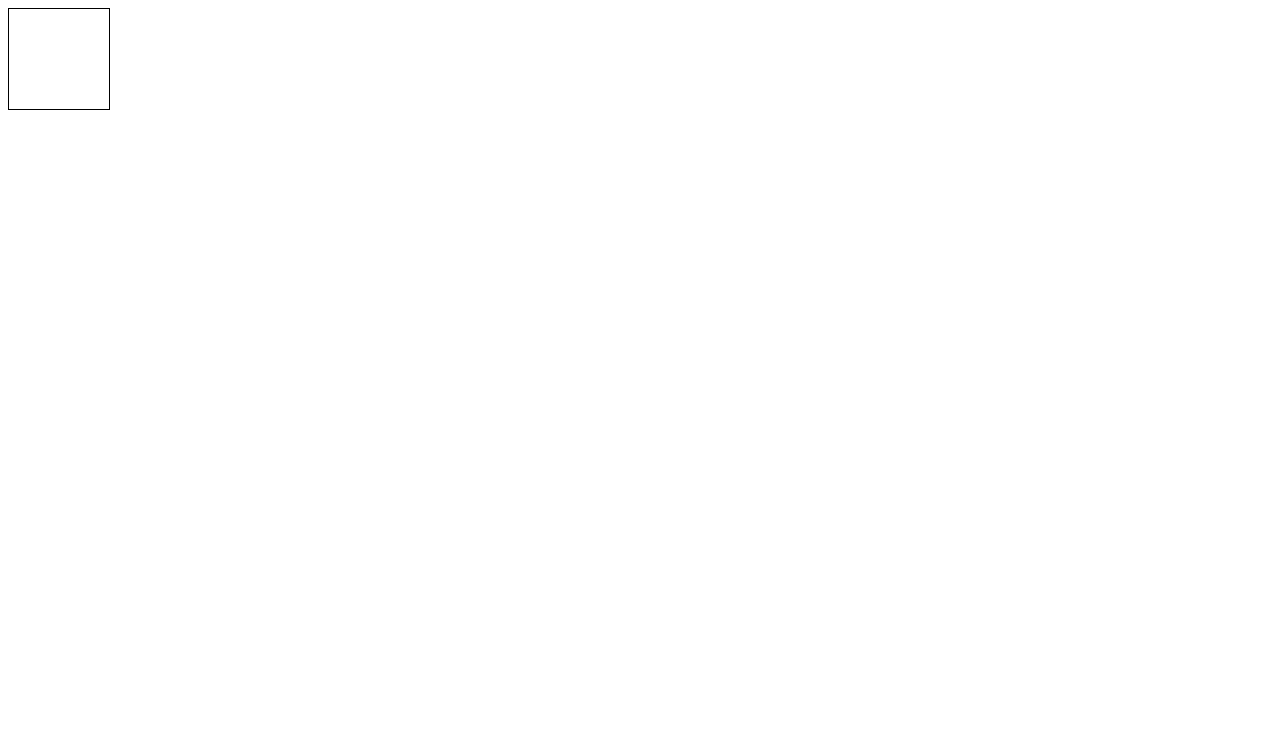
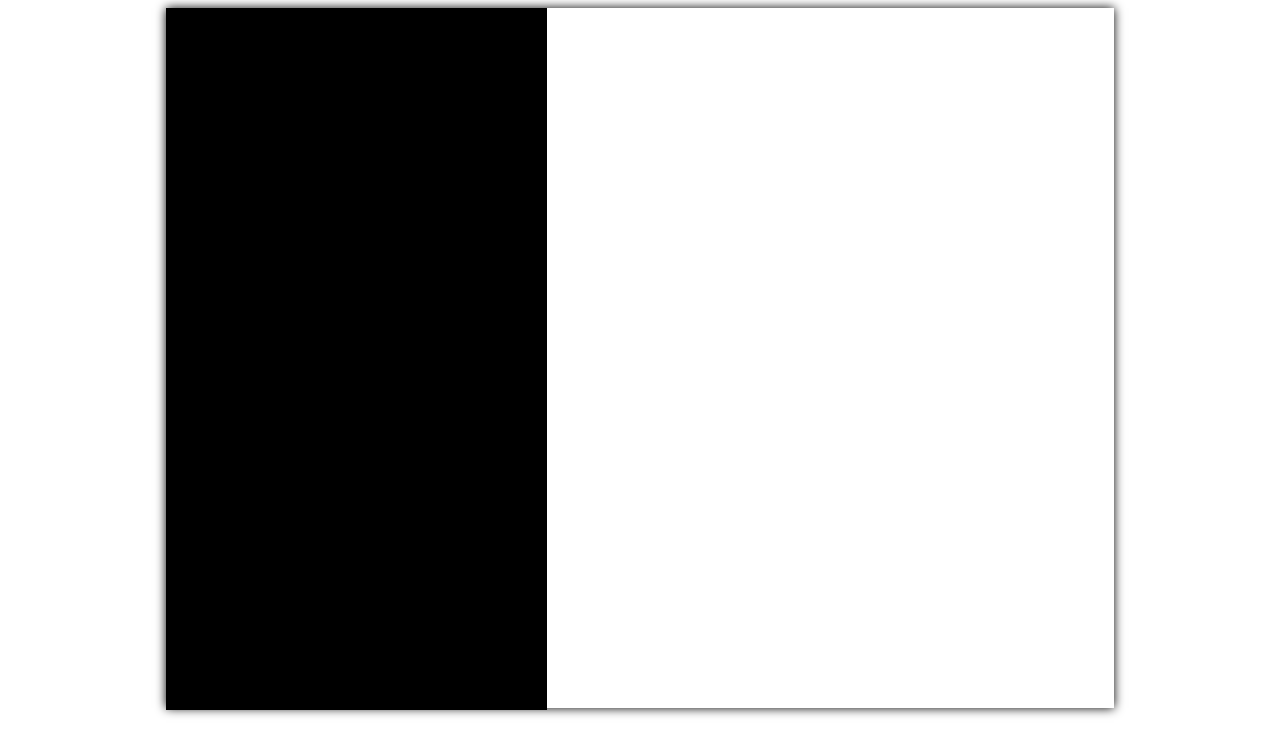
Before and after one commit to Just-Ven/rs_school, a plain HTML site: page index.html in a window 1280 px wide. Drawn offline with Linux system fonts and the light colour scheme; files that its build step writes are made by us from their sources.

```diff
--- a/index.html
+++ b/index.html
@@ -4,10 +4,11 @@
     <meta charset="UTF-8">
     <meta name="viewport" content="width=device-width, initial-scale=1.0">
     <title>CV</title>
-    <link rel="stylesheet" href="css/style.css">
+    <link rel="stylesheet" href="style.css">
 </head>
 <body>
     <div class="container">
+        <div class="left"></div>
     </div>
 </body>
 </html>
--- a/style.css
+++ b/style.css
@@ -1,5 +1,13 @@
 .container {
-    width: 100px;
-    height: 100px;
+    width: 75%;
+    height: 700px;
+    margin: 0 auto;
+    box-shadow: 0px 0px 10px #000;
+}
+.left {
+    width: 40%;
+    height: 100%;
     border: 1px solid #000;
+    background-color: #000;
+
 }
```
Also changed, not shown: image/smiley-man-relaxing-outdoors_23-2148739334.avif (added).
